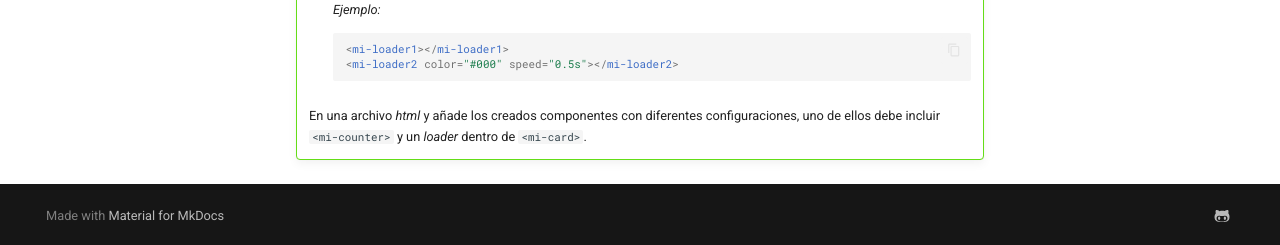
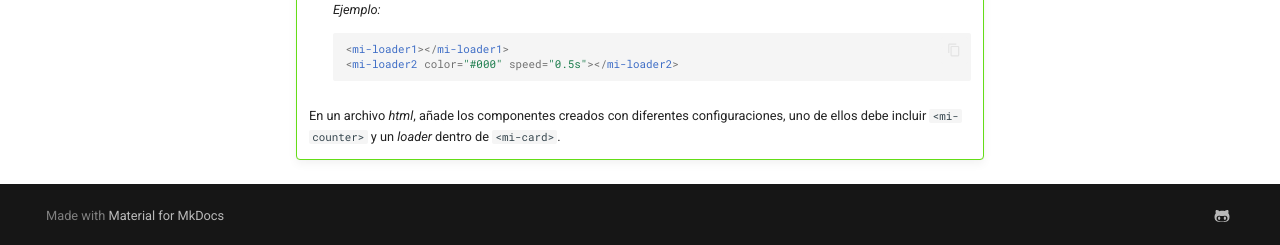
Before and after one commit to jsanvil/dwec2023, an MkDocs documentation site: the page built from docs/ud5/ud5-2-components.md, in a window 1280 px wide and 900 px high, scrolled down 8997 px. Shown: the part 652-897 px from the top of the window. Built offline with MkDocs 1.6.1 and Material for MkDocs 9.7.7, drawn with Linux system fonts in a browser that asks for light colours; some of the changed text lies outside the part shown.

Commit message:
ud5-2 fix

````diff
--- a/docs/ud5/ud5-2-components.md
+++ b/docs/ud5/ud5-2-components.md
@@ -424,4 +424,4 @@ customElements.define('hello-world', HelloWorld);
         <mi-loader2 color="#000" speed="0.5s"></mi-loader2>
         ```
 
-    En una archivo _html_ y añade los creados componentes con diferentes configuraciones, uno de ellos debe incluir `<mi-counter>` y un _loader_ dentro de `<mi-card>`.
+    En un archivo _html_, añade los componentes creados con diferentes configuraciones, uno de ellos debe incluir `<mi-counter>` y un _loader_ dentro de `<mi-card>`.
````
Also changed, not shown: other parts of docs/ud5/ud5-2-components.md (+1 -1 lines).
